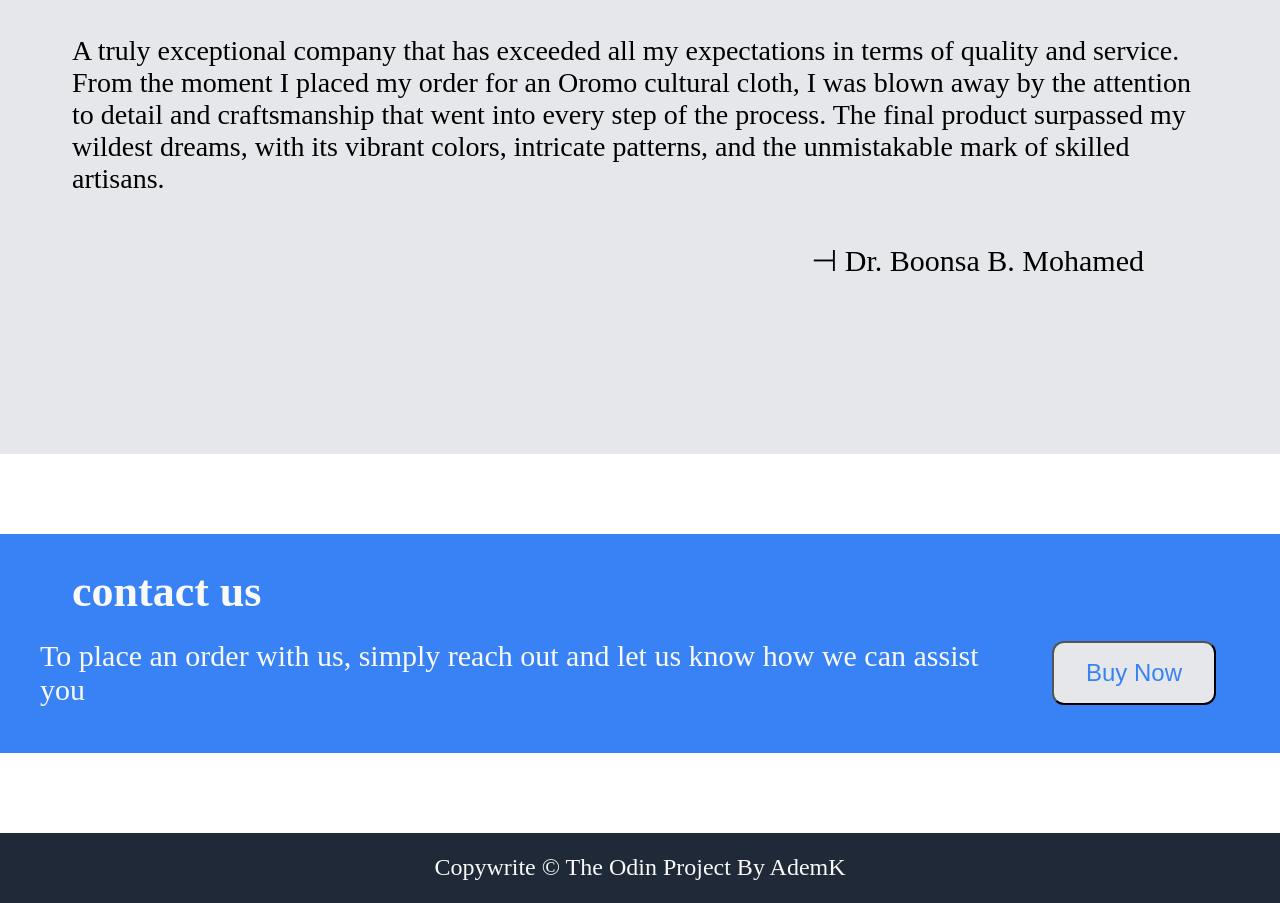
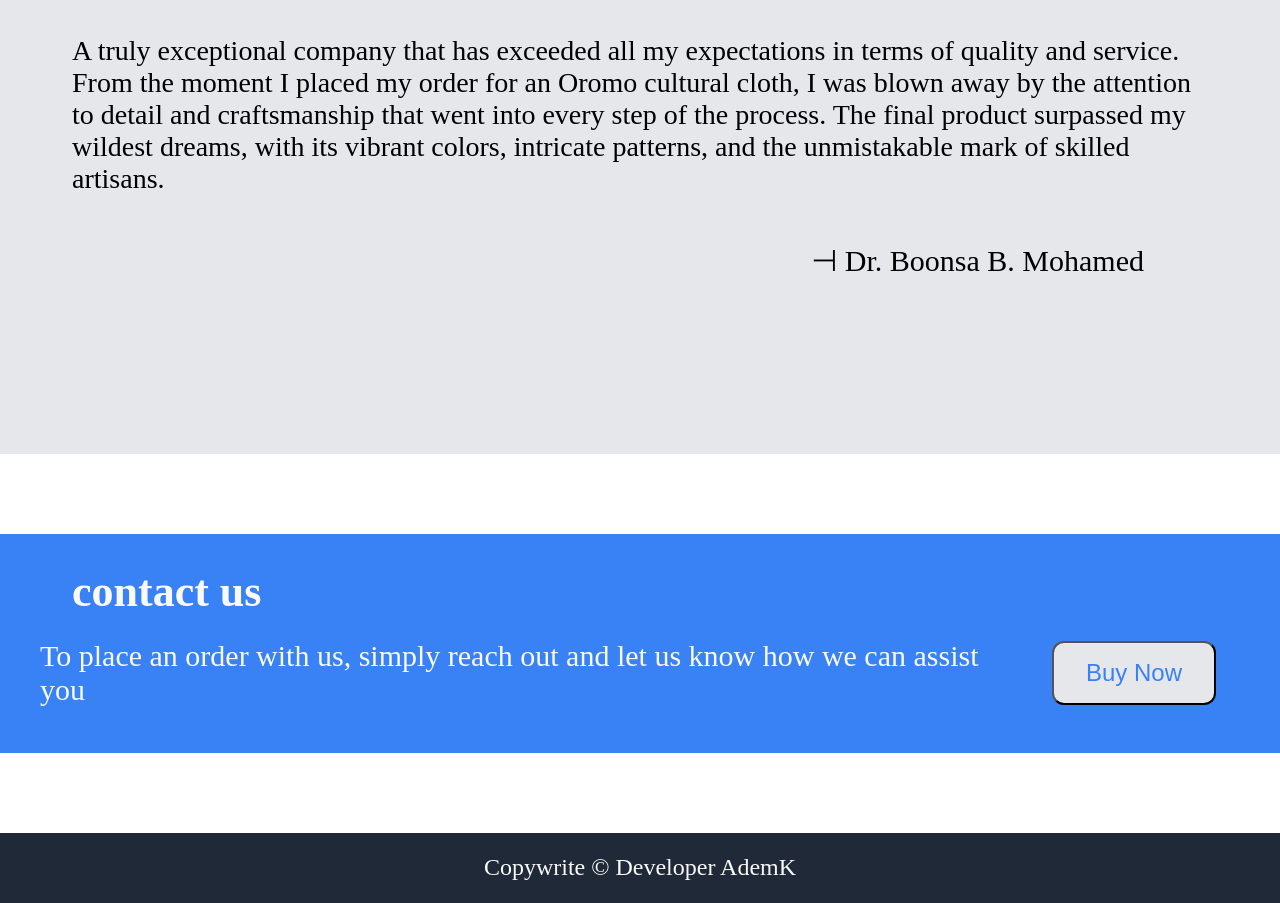
Before and after one commit to marwanGA09/sikko-design, a plain HTML site: page index.html in a window 1280 px wide. Shown: the part 3044-3947 px from the top of the page. Drawn offline with Linux system fonts and the light colour scheme.

Commit message:
change copy-write owner to adem k only

```diff
--- a/index.html
+++ b/index.html
@@ -126,7 +126,7 @@
     </section>
     <footer>
       <div class="Copywrite">
-        <p>Copywrite &copy; The Odin Project By AdemK</p>
+        <p>Copywrite &copy; Developer AdemK</p>
       </div>
     </footer>
   </body>
```
